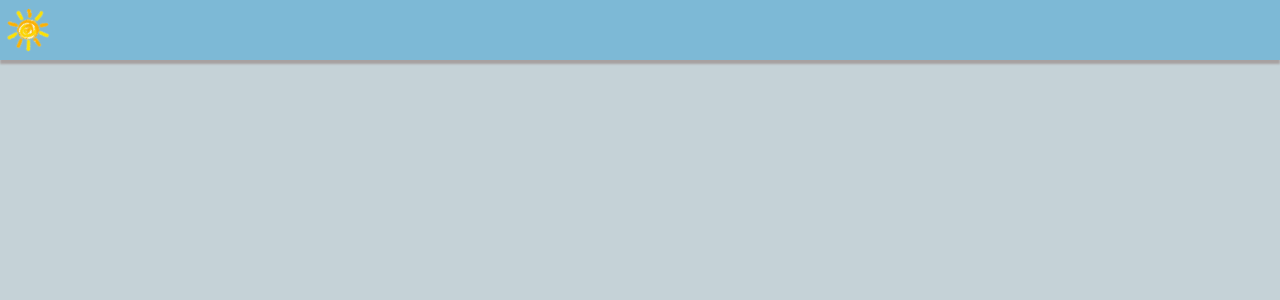
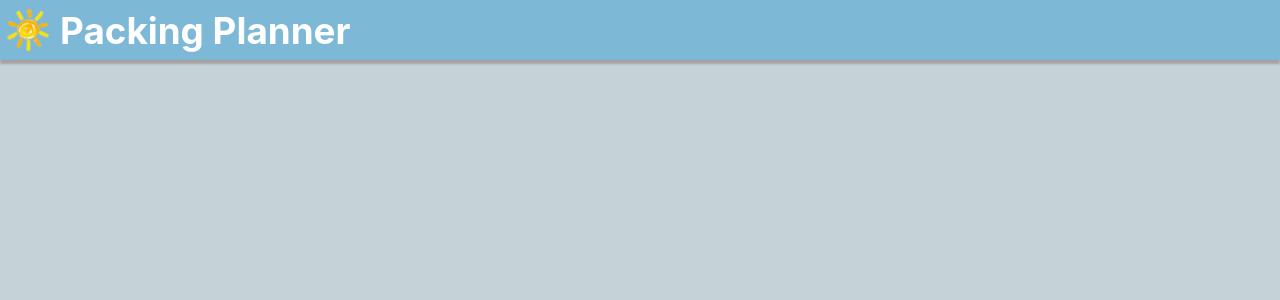
Before and after one commit to KateWood/weather-code-challenge, a React (Create React App) app: page / in a window 1280 px wide. Shown: the top 300 px of the page. Built offline with nearby package versions, Linux system fonts and the light colour scheme.

Commit message:
breaks header out into separate component and creates variables.scss

```diff
--- a/src/App.js
+++ b/src/App.js
@@ -1,14 +1,11 @@
 import React from 'react';
-import logo from './sun.png';
+import Header from './components/Header/Header';
 import './App.scss';
 
 function App() {
   return (
-    <div className="App">
-      <header className="App-header">
-        <img src={logo} className="App-logo" alt="logo" />
-
-      </header>
+    <div className="app">
+      <Header/>
     </div>
   );
 }
--- a/src/App.scss
+++ b/src/App.scss
@@ -1,41 +1,9 @@
-/* color variables */
-$pale-blue: #c5d2d7;
-$middle-blue: #7db9d6;
-$box-shadow: #a7a1a1;
+@import './variables.scss';
 
 body {
   background-color: $pale-blue;
 }
 
-.App {
+.app {
   text-align: center;
 }
-
-.App-logo {
-  height: 60px;
-  pointer-events: none;
-
-  @media (prefers-reduced-motion: no-preference) {
-    animation: App-logo-spin infinite 20s linear;
-  }
-}
-
-.App-header {
-  background-color: $middle-blue;
-  display: flex;
-  flex-direction: column;
-  align-items: flex-start;
-  justify-content: center;
-  font-size: 1.15em;
-  box-shadow: 0 4px 2px 0 $box-shadow;
-  color: white;
-}
-
-@keyframes App-logo-spin {
-  from {
-    transform: rotate(0deg);
-  }
-  to {
-    transform: rotate(360deg);
-  }
-}
--- /dev/null
+++ b/src/components/Header/Header.js
@@ -0,0 +1,14 @@
+import React from 'react';
+import logo from './sun.png';
+import './Header.scss';
+
+function Header() {
+  return (
+    <header className="header">
+      <img src={logo} className="logo" alt="logo" />
+      <h1>Packing Planner</h1>
+    </header>
+  );
+}
+
+export default Header;
--- /dev/null
+++ b/src/components/Header/Header.scss
@@ -0,0 +1,32 @@
+@import '../../variables.scss';
+
+.header {
+  background-color: $middle-blue;
+  color: white;
+  display: flex;
+  align-items: center;
+  font-size: 1.15em;
+  box-shadow: 0 4px 2px 0 $box-shadow;
+
+  .logo {
+    height: 60px;
+    pointer-events: none;
+
+    @media (prefers-reduced-motion: no-preference) {
+      animation: App-logo-spin infinite 20s linear;
+    }
+  }
+
+  h1 {
+    margin: 0;
+  }
+}
+
+@keyframes App-logo-spin {
+  from {
+    transform: rotate(0deg);
+  }
+  to {
+    transform: rotate(360deg);
+  }
+}
--- /dev/null
+++ b/src/variables.scss
@@ -0,0 +1,4 @@
+/* color variables */
+$pale-blue: #c5d2d7;
+$middle-blue: #7db9d6;
+$box-shadow: #a7a1a1;
```
Also changed, not shown: src/components/Header/sun.png (renamed from src/sun.png).
